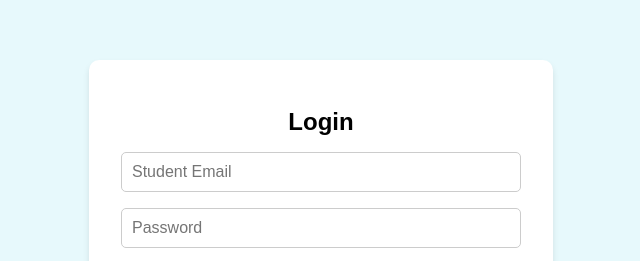
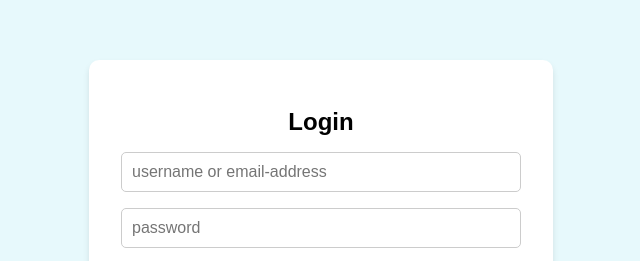
Before and after one commit to up2235881/SETAP-coursework-2D, a plain HTML site: page frontend/loginpage/login.html in a window 1280 px wide. Shown: the part 180-441 px from the top of the page, without its empty margins (351-991 px from the left). Drawn offline with Linux system fonts and the light colour scheme.

Commit message:
committing frontend changes

```diff
--- a/frontend/loginpage/login.html
+++ b/frontend/loginpage/login.html
@@ -11,8 +11,8 @@
         <div class="login-card">
             <h1>Login</h1>
             <form id="login-form">
-                <input type="text" id="student-email" name="student-email" placeholder="Student Email" required>
-                <input type="password" id="password" name="password" placeholder="Password" required>
+                <input type="text" id="student-username-email" name="student-username-email" placeholder="username or email-address" required>
+                <input type="password" id="password" name="password" placeholder="password" required>
                 <button type="submit">Continue</button>
             </form>
             <p class="register-link">New User? <a href="/SETAP-coursework/frontend/registerpage/register.html">Register</a></p>
```
